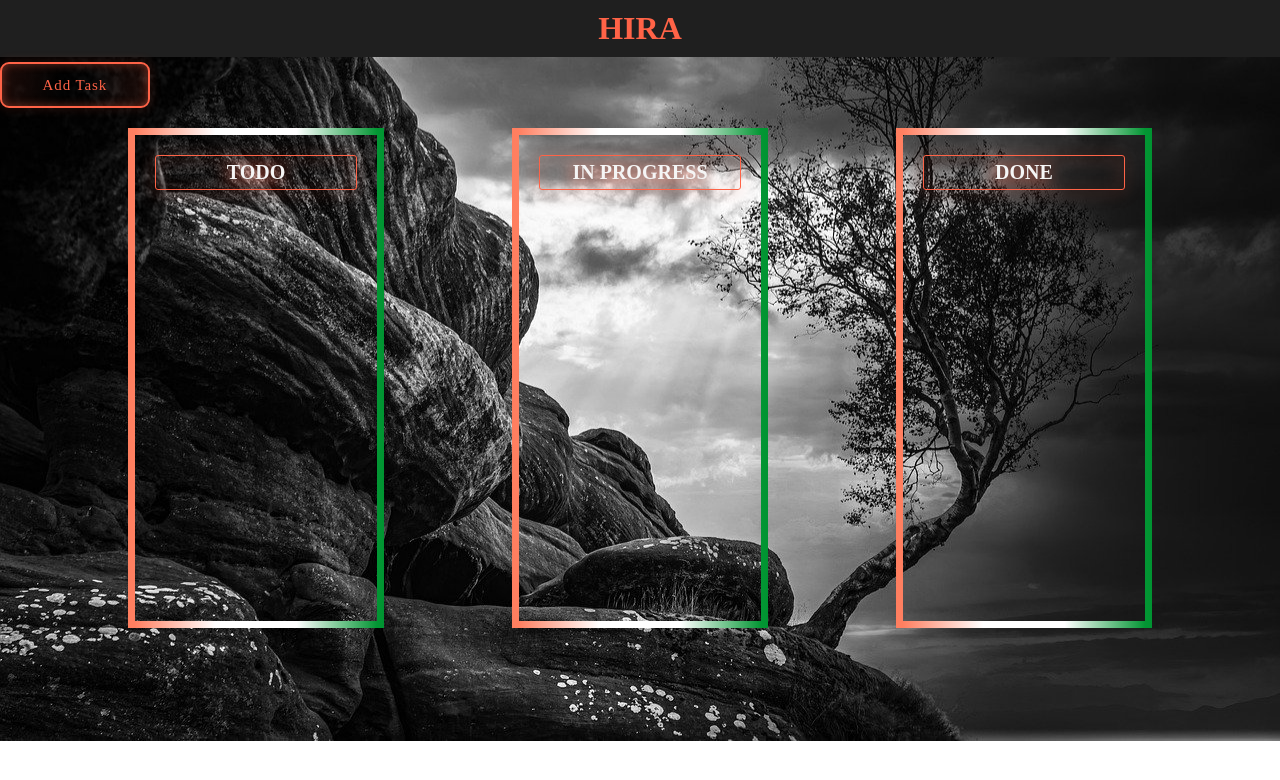
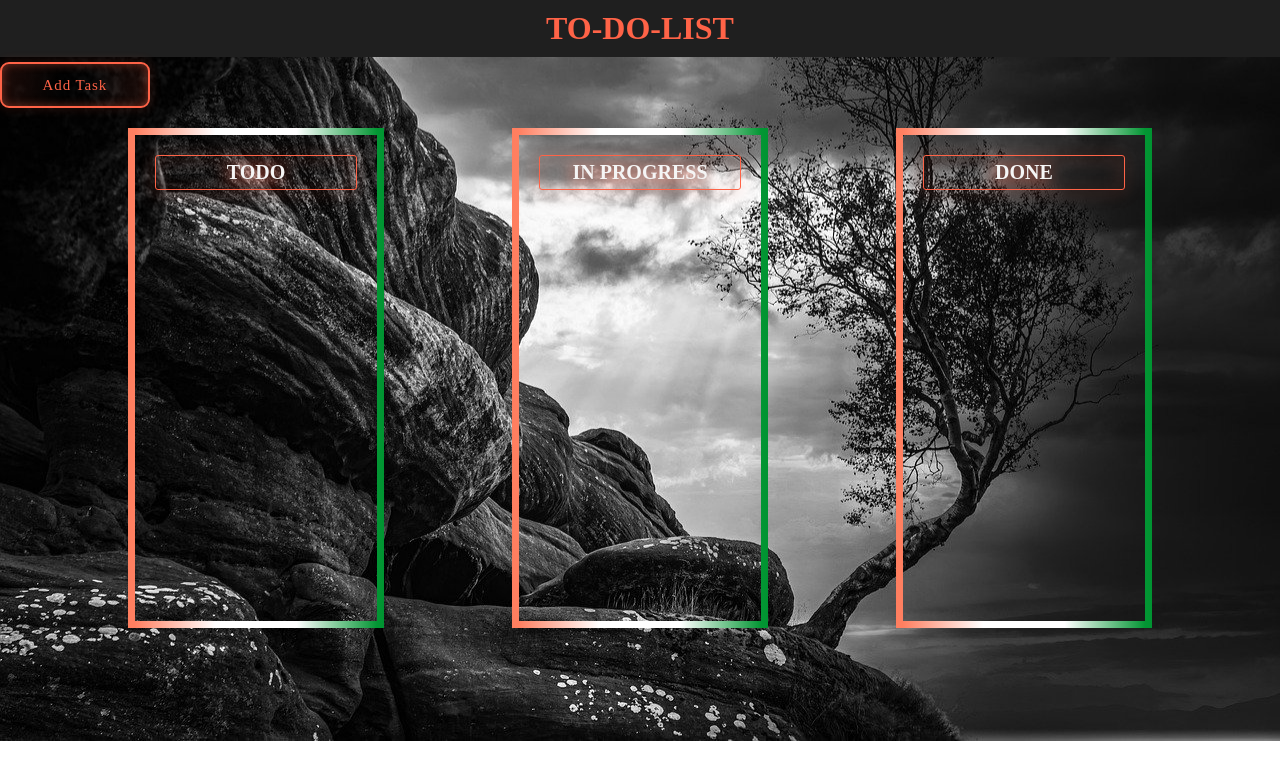
Before and after one commit to DebarghaMondal/To-Do-App, a plain HTML site: page index.html in a window 1280 px wide. Drawn offline with Linux system fonts and the light colour scheme; a web font is replaced by a local one.

Commit message:
Update index.html

```diff
--- a/index.html
+++ b/index.html
@@ -9,7 +9,7 @@
 </head>
 
 <body>
-    <h1 id="head">HIRA</h1>
+    <h1 id="head">TO-DO-LIST</h1>
     <div>
         <button id="addTask">Add Task</button>
     </div>
```
